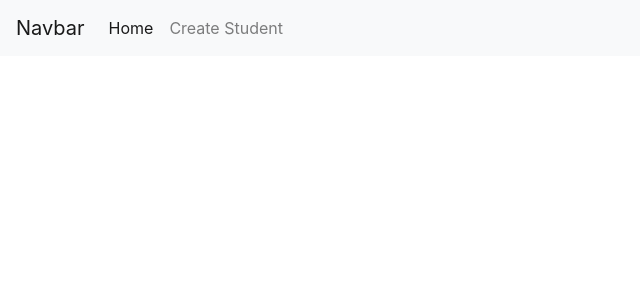
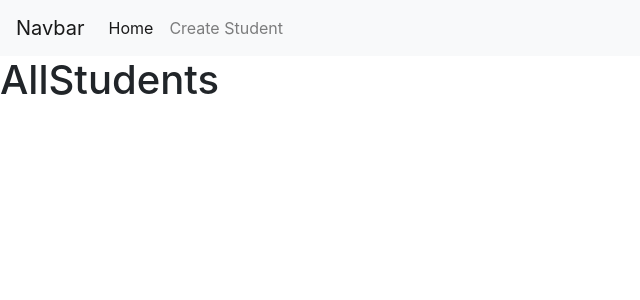
Before and after one commit to ThediniSilva/Library_Management_System, a React (Create React App) app in the folder frontend/: page / in a window 1280 px wide. Shown: the top 300 px of the page, without its empty margins (0-640 px from the left). Built offline with nearby package versions, Linux system fonts and the light colour scheme.

Commit message:
Update project

```diff
--- a/frontend/src/App.js
+++ b/frontend/src/App.js
@@ -4,6 +4,7 @@ import './App.css';
 import { BrowserRouter as Router, Routes, Route } from 'react-router-dom';
 import Header from './components/header';
 import AddStudent from './components/AddStudent';
+import AllStudents from "./components/AllStudents";
 
 
 function App() {
@@ -12,9 +13,12 @@ function App() {
       {/* Adding routers */}
     <Router>
       <Header />
+
       <Routes>
         <Route path="/add" element={<AddStudent />} /> {/*Add student page*/}
+        <Route path="/" element={<AllStudents />} />
       </Routes>
+
     </Router>
   </div>
 
--- /dev/null
+++ b/frontend/src/components/AllStudents.js
@@ -0,0 +1,12 @@
+import React ,{useState,useEffect}from "react";
+
+
+export default function AllStudents(){
+    return(
+        <div>
+
+            <h1>AllStudents</h1>
+
+        </div>
+    )
+}
--- a/frontend/src/components/header.js
+++ b/frontend/src/components/header.js
@@ -1,4 +1,5 @@
 import React from "react";
+import { Link } from "react-router-dom";
 
 function Header(){
     return(
@@ -10,7 +11,8 @@ function Header(){
       <div className="collapse navbar-collapse" id="navbarNav">
          <ul className="navbar-nav">
          <li className="nav-item active">
-            <a className="nav-link" href="#">Home <span className="sr-only">(current)</span></a>
+
+            <Link to="/" className="nav-link">Home</Link>
         </li>
       <li className="nav-item">
         <a className="nav-link" href="/add">Create Student</a>
```
